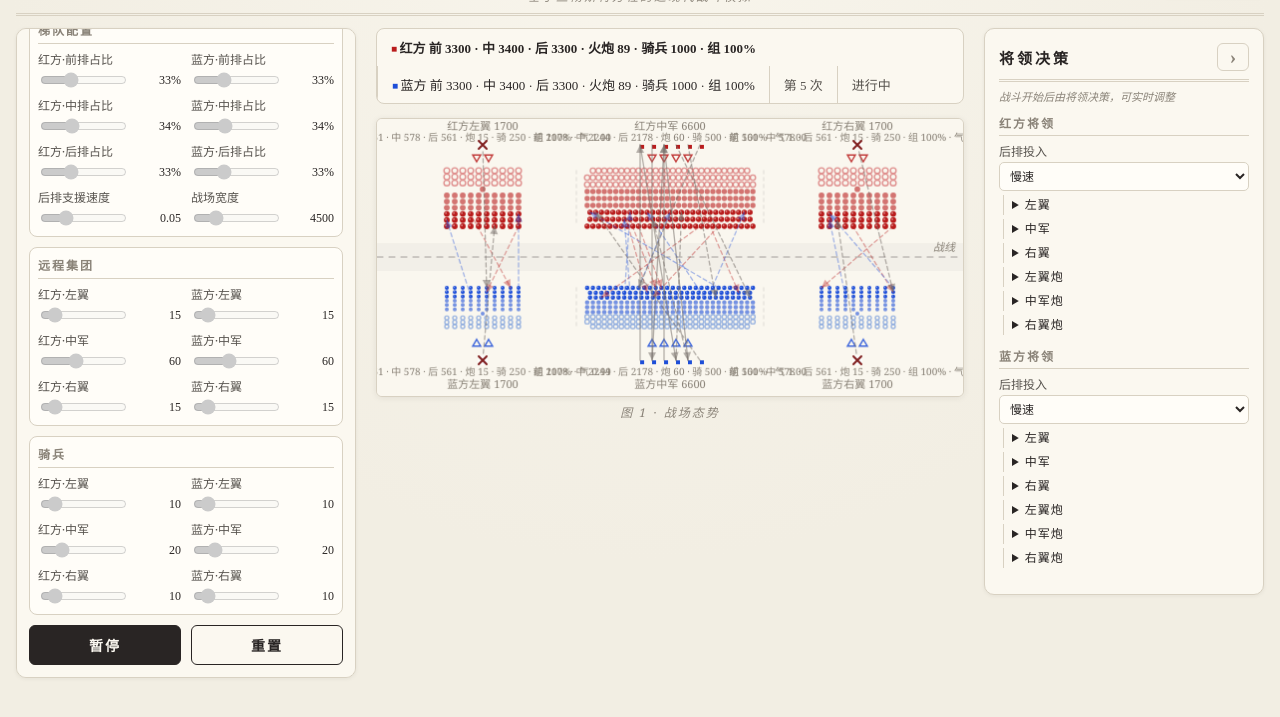
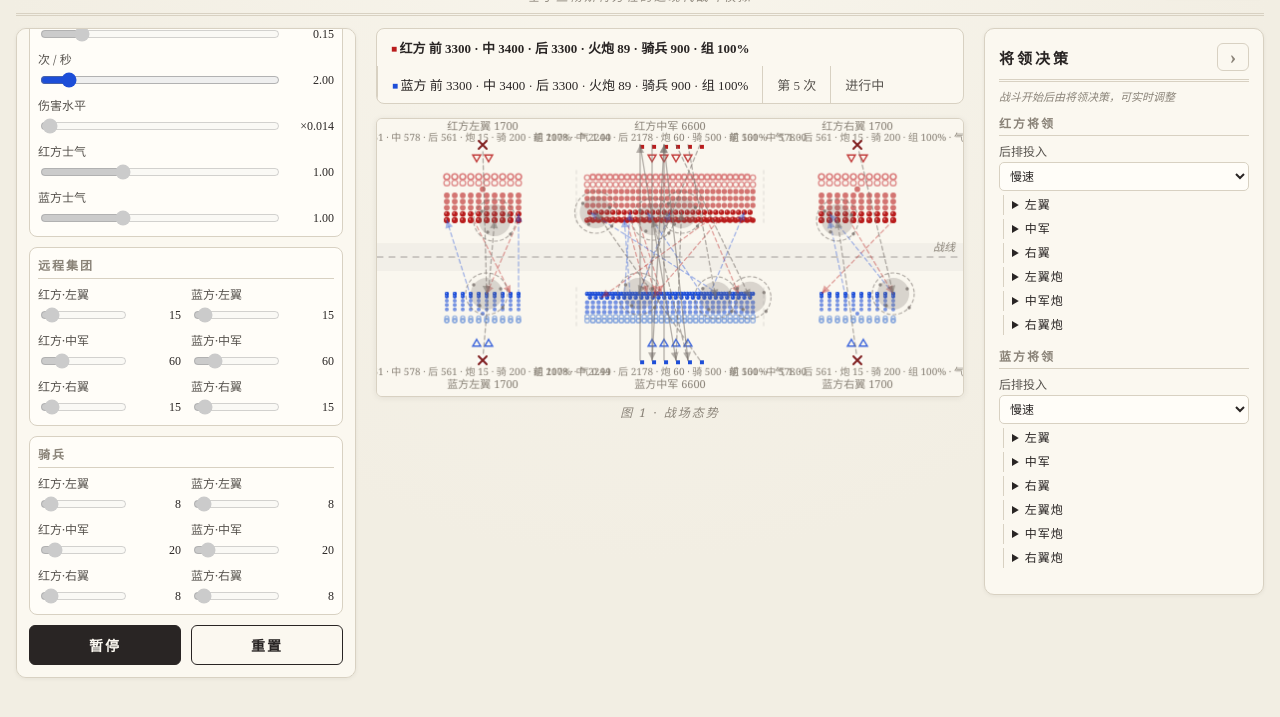
Before and after one commit to Cameliorn/web-war-simulator, a website built with Vite: page index.html in a window 1280 px wide. Both pictures are taken after a click on the button "开始模拟". Shown: the part 75-792 px from the top of the page. Built offline with nearby package versions, Linux system fonts and the light colour scheme.

Commit message:
重构占比滑杆联动，扩展骑兵炮兵上限并增强溃退与炮击渲染

```diff
--- a/index.html
+++ b/index.html
@@ -105,44 +105,6 @@
               </div>
             </section>
             <section class="panel-card panel-card-wide">
-              <h2>战斗参数</h2>
-              <label class="ctl">
-                <span>战斗随机性</span>
-                <span class="range-row">
-                  <input id="randomness" type="range" min="0" max="1" step="0.05" value="0.15" />
-                  <output id="randomness-out">0.15</output>
-                </span>
-              </label>
-              <label class="ctl">
-                <span>次 / 秒</span>
-                <span class="range-row">
-                  <input id="speed" type="range" min="0.1" max="20" step="0.01" value="2" />
-                  <output id="speed-out">2</output>
-                </span>
-              </label>
-              <label class="ctl">
-                <span>伤害水平</span>
-                <span class="range-row">
-                  <input id="damage-scale" type="range" min="0.005" max="1" step="0.001" value="0.014" />
-                  <output id="damage-scale-out">×0.014</output>
-                </span>
-              </label>
-              <label class="ctl">
-                <span>红方士气</span>
-                <span class="range-row">
-                  <input id="red-morale" type="range" min="0.5" max="2" step="0.05" value="1" />
-                  <output id="red-morale-out">1.00</output>
-                </span>
-              </label>
-              <label class="ctl">
-                <span>蓝方士气</span>
-                <span class="range-row">
-                  <input id="blue-morale" type="range" min="0.5" max="2" step="0.05" value="1" />
-                  <output id="blue-morale-out">1.00</output>
-                </span>
-              </label>
-            </section>
-            <section class="panel-card panel-card-wide">
               <h2>梯队配置</h2>
               <div class="label-grid">
                 <label class="ctl">
@@ -204,47 +166,85 @@
               </div>
             </section>
             <section class="panel-card panel-card-wide">
+              <h2>战斗参数</h2>
+              <label class="ctl">
+                <span>战斗随机性</span>
+                <span class="range-row">
+                  <input id="randomness" type="range" min="0" max="1" step="0.05" value="0.15" />
+                  <output id="randomness-out">0.15</output>
+                </span>
+              </label>
+              <label class="ctl">
+                <span>次 / 秒</span>
+                <span class="range-row">
+                  <input id="speed" type="range" min="0.1" max="20" step="0.01" value="2" />
+                  <output id="speed-out">2</output>
+                </span>
+              </label>
+              <label class="ctl">
+                <span>伤害水平</span>
+                <span class="range-row">
+                  <input id="damage-scale" type="range" min="0.005" max="1" step="0.001" value="0.014" />
+                  <output id="damage-scale-out">×0.014</output>
+                </span>
+              </label>
+              <label class="ctl">
+                <span>红方士气</span>
+                <span class="range-row">
+                  <input id="red-morale" type="range" min="0.5" max="2" step="0.05" value="1" />
+                  <output id="red-morale-out">1.00</output>
+                </span>
+              </label>
+              <label class="ctl">
+                <span>蓝方士气</span>
+                <span class="range-row">
+                  <input id="blue-morale" type="range" min="0.5" max="2" step="0.05" value="1" />
+                  <output id="blue-morale-out">1.00</output>
+                </span>
+              </label>
+            </section>
+            <section class="panel-card panel-card-wide">
               <h2>远程集团</h2>
               <div class="label-grid">
                 <label class="ctl">
                   <span>红方·左翼</span>
                   <span class="range-row">
-                    <input id="red-artillery-0" type="range" min="0" max="150" step="5" value="15" />
+                    <input id="red-artillery-0" type="range" min="0" max="300" step="5" value="15" />
                     <output id="red-artillery-0-out">15</output>
                   </span>
                 </label>
                 <label class="ctl">
                   <span>蓝方·左翼</span>
                   <span class="range-row">
-                    <input id="blue-artillery-0" type="range" min="0" max="150" step="5" value="15" />
+                    <input id="blue-artillery-0" type="range" min="0" max="300" step="5" value="15" />
                     <output id="blue-artillery-0-out">15</output>
                   </span>
                 </label>
                 <label class="ctl">
                   <span>红方·中军</span>
                   <span class="range-row">
-                    <input id="red-artillery-1" type="range" min="0" max="150" step="5" value="60" />
+                    <input id="red-artillery-1" type="range" min="0" max="300" step="5" value="60" />
                     <output id="red-artillery-1-out">60</output>
                   </span>
                 </label>
                 <label class="ctl">
                   <span>蓝方·中军</span>
                   <span class="range-row">
-                    <input id="blue-artillery-1" type="range" min="0" max="150" step="5" value="60" />
+                    <input id="blue-artillery-1" type="range" min="0" max="300" step="5" value="60" />
                     <output id="blue-artillery-1-out">60</output>
                   </span>
                 </label>
                 <label class="ctl">
                   <span>红方·右翼</span>
                   <span class="range-row">
-                    <input id="red-artillery-2" type="range" min="0" max="150" step="5" value="15" />
+                    <input id="red-artillery-2" type="range" min="0" max="300" step="5" value="15" />
                     <output id="red-artillery-2-out">15</output>
                   </span>
                 </label>
                 <label class="ctl">
                   <span>蓝方·右翼</span>
                   <span class="range-row">
-                    <input id="blue-artillery-2" type="range" min="0" max="150" step="5" value="15" />
+                    <input id="blue-artillery-2" type="range" min="0" max="300" step="5" value="15" />
                     <output id="blue-artillery-2-out">15</output>
                   </span>
                 </label>
@@ -256,42 +256,42 @@
                 <label class="ctl">
                   <span>红方·左翼</span>
                   <span class="range-row">
-                    <input id="red-cavalry-0" type="range" min="0" max="100" step="5" value="8" />
+                    <input id="red-cavalry-0" type="range" min="0" max="200" step="1" value="8" />
                     <output id="red-cavalry-0-out">8</output>
                   </span>
                 </label>
                 <label class="ctl">
                   <span>蓝方·左翼</span>
                   <span class="range-row">
-                    <input id="blue-cavalry-0" type="range" min="0" max="100" step="5" value="8" />
+                    <input id="blue-cavalry-0" type="range" min="0" max="200" step="1" value="8" />
                     <output id="blue-cavalry-0-out">8</output>
                   </span>
                 </label>
                 <label class="ctl">
                   <span>红方·中军</span>
                   <span class="range-row">
-                    <input id="red-cavalry-1" type="range" min="0" max="100" step="5" value="20" />
+                    <input id="red-cavalry-1" type="range" min="0" max="200" step="1" value="20" />
                     <output id="red-cavalry-1-out">20</output>
                   </span>
                 </label>
                 <label class="ctl">
                   <span>蓝方·中军</span>
                   <span class="range-row">
-                    <input id="blue-cavalry-1" type="range" min="0" max="100" step="5" value="20" />
+                    <input id="blue-cavalry-1" type="range" min="0" max="200" step="1" value="20" />
                     <output id="blue-cavalry-1-out">20</output>
                   </span>
                 </label>
                 <label class="ctl">
                   <span>红方·右翼</span>
                   <span class="range-row">
-                    <input id="red-cavalry-2" type="range" min="0" max="100" step="5" value="8" />
+                    <input id="red-cavalry-2" type="range" min="0" max="200" step="1" value="8" />
                     <output id="red-cavalry-2-out">8</output>
                   </span>
                 </label>
                 <label class="ctl">
                   <span>蓝方·右翼</span>
                   <span class="range-row">
-                    <input id="blue-cavalry-2" type="range" min="0" max="100" step="5" value="8" />
+                    <input id="blue-cavalry-2" type="range" min="0" max="200" step="1" value="8" />
                     <output id="blue-cavalry-2-out">8</output>
                   </span>
                 </label>
--- a/src/main.ts
+++ b/src/main.ts
@@ -508,6 +508,8 @@
   ...blueDeployInputs,
   ...redArtilleryInputs,
   ...blueArtilleryInputs,
+  ...redCavalryInputs,
+  ...blueCavalryInputs,
   randomnessInput,
   damageScaleInput,
   redMoraleInput,
@@ -554,33 +556,65 @@
 damageScaleInput.addEventListener("input", syncDamageScale);
 syncDamageScale();
 
-// 占比类滑杆显示为归一化百分比（梯队 / 翼部署）
-function syncPercentageOutputs(
+/** 联动占比滑杆：拖动一个时，其余滑块按原比例缩放，总和保持 100，滑块与数值同步移动 */
+function bindLinkedPercentage(
   inputs: readonly HTMLInputElement[],
   outputs: readonly HTMLOutputElement[],
 ): void {
-  const sum =
-    inputs.reduce((total, el) => total + el.valueAsNumber, 0) || 1;
+  const TARGET = 100;
+  const sync = (changedIndex: number): void => {
+    const value = Math.max(
+      0,
+      Math.min(TARGET, inputs[changedIndex].valueAsNumber),
+    );
+    inputs[changedIndex].value = String(value);
+    const others = inputs.filter((_, j) => j !== changedIndex);
+    const prevSum = others.reduce((sum, el) => sum + el.valueAsNumber, 0);
+    const remaining = TARGET - value;
+    const shares: number[] = [];
+    if (prevSum <= 0) {
+      // 其余滑块全为 0：把剩余占比平均分给其余滑块
+      const base = Math.floor(remaining / others.length);
+      shares.push(...others.map(() => base));
+      let rest = remaining - base * others.length;
+      for (let k = 0; rest > 0; k = (k + 1) % others.length, rest--) {
+        shares[k]++;
+      }
+    } else {
+      const raw = others.map(
+        (el) => (el.valueAsNumber / prevSum) * remaining,
+      );
+      shares.push(...raw.map(Math.floor));
+      let rest = remaining - shares.reduce((a, b) => a + b, 0);
+      // 最大余数法补足取整误差，保证总和恰好 100
+      const order = raw
+        .map((v, k) => [v - Math.floor(v), k] as const)
+        .sort((a, b) => b[0] - a[0]);
+      for (let k = 0; rest > 0; k++, rest--) {
+        shares[order[k % order.length][1]]++;
+      }
+    }
+    others.forEach((el, k) => {
+      el.value = String(shares[k]);
+    });
+    inputs.forEach((el, k) => {
+      outputs[k].textContent = `${Math.round(el.valueAsNumber)}%`;
+    });
+  };
   inputs.forEach((input, i) => {
-    outputs[i].textContent = `${Math.round((input.valueAsNumber / sum) * 100)}%`;
+    input.addEventListener("input", () => sync(i));
   });
+  sync(0);
 }
 
+// 梯队配置：联动占比（前/中/后）
 [redEchelonInputs, blueEchelonInputs].forEach((inputs, side) => {
-  const outputs = side === 0 ? redEchelonOuts : blueEchelonOuts;
-  inputs.forEach((input) => {
-    input.addEventListener("input", () => syncPercentageOutputs(inputs, outputs));
-  });
-  syncPercentageOutputs(inputs, outputs);
+  bindLinkedPercentage(inputs, side === 0 ? redEchelonOuts : blueEchelonOuts);
 });
 
-// 翼部署：每翼占比滑杆（左/中/右），归一化显示
+// 翼部署：联动占比（左/中/右）
 [redDeployInputs, blueDeployInputs].forEach((inputs, side) => {
-  const outputs = side === 0 ? redDeployOuts : blueDeployOuts;
-  inputs.forEach((input) => {
-    input.addEventListener("input", () => syncPercentageOutputs(inputs, outputs));
-  });
-  syncPercentageOutputs(inputs, outputs);
+  bindLinkedPercentage(inputs, side === 0 ? redDeployOuts : blueDeployOuts);
 });
 
 // 主循环：渲染跟随 rAF；整回合结算由定时器驱动（后台标签页也能继续推进）
--- a/src/render.ts
+++ b/src/render.ts
@@ -26,6 +26,10 @@
 const ARTILLERY_COLOR = "#78716c";
 /** 火力单元点间距上限：行点少时保持 8px，行点过多时按翼宽压缩 */
 const DOT_SPACING = 8;
+/** 溃退后撤最大位移（像素）：随溃退进度线性增大，越接近离场退得越远 */
+const ROUT_DRIFT_MAX = 22;
+/** 有序撤退后撤最大位移（更克制，体现有序） */
+const RETREAT_DRIFT_MAX = 14;
 const BG_COLOR = "#faf7ef";
 const GRID_COLOR = "rgba(41, 37, 36, 0.09)";
 const TEXT_COLOR = "#292524";
@@ -223,6 +227,8 @@
       RED_COLOR,
       RED_SOFT,
       sim.isRouting("red", i),
+      routDrift(sim, "red", i),
+      routFade(sim, "red", i),
     );
     drawWingFormation(
       ctx,
@@ -238,6 +244,8 @@
       BLUE_COLOR,
       BLUE_SOFT,
       sim.isRouting("blue", i),
+      routDrift(sim, "blue", i),
+      routFade(sim, "blue", i),
     );
   }
 
@@ -619,6 +627,7 @@
   farY: number,
   rows: readonly FormationRow[],
   dot: DotRef,
+  yOffset = 0,
 ): [number, number] {
   const totalRows = Math.max(1, rows.length);
   const space = Math.abs(farY - nearY);
@@ -630,8 +639,23 @@
   return [
     centerX +
       (dot.col - (count - 1) / 2) * formationRowSpacing(rows, wingWidth),
-    nearY + dir * dot.row * spacing,
+    formationY(nearY, farY, dir, dot.row, spacing, yOffset),
   ];
+}
+
+/** 阵型纵坐标：加上后撤位移，并限制在阵型带内（避免溃兵冲进标签/炮兵区） */
+function formationY(
+  nearY: number,
+  farY: number,
+  dir: number,
+  row: number,
+  spacing: number,
+  yOffset: number,
+): number {
+  const y = nearY + dir * row * spacing + yOffset;
+  const lo = Math.min(nearY, farY) + 6;
+  const hi = Math.max(nearY, farY) - 6;
+  return Math.max(lo, Math.min(hi, y));
 }
 
 /** 翼内统一的横向点间距：以最满的一排为准；点少时保持 8px，满排行横贯翼宽 */
@@ -641,6 +665,37 @@
 ): number {
   const maxCount = rows.reduce((max, row) => Math.max(max, row.count), 1);
   return Math.min(DOT_SPACING, (wingWidth - 16) / maxCount);
+}
+
+/** 溃退/撤退后撤位移：红方朝上、蓝方朝下（远离中央战线），随进度增大 */
+function routDrift(
+  sim: Simulation,
+  side: "red" | "blue",
+  wingIndex: number,
+): number {
+  const remaining = sim.getRoutTicksRemaining(side, wingIndex);
+  if (remaining <= 0) return 0;
+  const retreating = sim.isRetreating(side, wingIndex);
+  const duration = retreating ? RETREAT_DURATION : ROUT_DURATION;
+  const maxShift = retreating ? RETREAT_DRIFT_MAX : ROUT_DRIFT_MAX;
+  const progress = 1 - remaining / duration;
+  const dir = side === "red" ? -1 : 1;
+  return dir * maxShift * progress;
+}
+
+/** 溃退/撤退淡出：越接近离场越透明（溃退散得更快，撤退保持清晰） */
+function routFade(
+  sim: Simulation,
+  side: "red" | "blue",
+  wingIndex: number,
+): number {
+  const remaining = sim.getRoutTicksRemaining(side, wingIndex);
+  if (remaining <= 0) return 1;
+  const retreating = sim.isRetreating(side, wingIndex);
+  const duration = retreating ? RETREAT_DURATION : ROUT_DURATION;
+  const progress = 1 - remaining / duration;
+  const minAlpha = retreating ? 0.6 : 0.25;
+  return 1 - (1 - minAlpha) * progress;
 }
 
 /** 攻击对象 → 画布坐标 */
@@ -678,6 +733,7 @@
     farY,
     rows,
     dot,
+    routDrift(sim, dot.side, dot.wing),
   );
 }
 
@@ -729,6 +785,7 @@
           farY,
           rows,
           source,
+          routDrift(sim, side, i),
         );
         const [tx, ty] = attackTargetXY(
           assignment.target,
@@ -785,6 +842,10 @@
           height,
           sim,
         );
+        // 面杀伤：压制成形的炮弹落点画冲击圈，体现范围伤害
+        if (assignment.target.kind === "dot") {
+          drawArtilleryBlast(ctx, tx, ty);
+        }
         drawArrow(
           ctx,
           xs[assignment.icon] ?? centerX,
@@ -798,6 +859,42 @@
       }
     }
   }
+}
+
+/** 火炮面杀伤标记：落点周围的半透明冲击圈与溅射点 */
+function drawArtilleryBlast(
+  ctx: CanvasRenderingContext2D,
+  x: number,
+  y: number,
+): void {
+  ctx.save();
+  ctx.globalAlpha = 0.26;
+  ctx.fillStyle = ARTILLERY_COLOR;
+  ctx.beginPath();
+  ctx.arc(x, y, 16, 0, Math.PI * 2);
+  ctx.fill();
+  ctx.globalAlpha = 0.55;
+  ctx.strokeStyle = ARTILLERY_COLOR;
+  ctx.setLineDash([3, 3]);
+  ctx.lineWidth = 1.2;
+  ctx.beginPath();
+  ctx.arc(x, y, 21, 0, Math.PI * 2);
+  ctx.stroke();
+  ctx.setLineDash([]);
+  ctx.globalAlpha = 0.8;
+  ctx.fillStyle = ARTILLERY_COLOR;
+  const offsets = [
+    [-13, -9],
+    [14, -5],
+    [-7, 12],
+    [16, 14],
+  ] as const;
+  for (const [dx, dy] of offsets) {
+    ctx.beginPath();
+    ctx.arc(x + dx, y + dy, 1.7, 0, Math.PI * 2);
+    ctx.fill();
+  }
+  ctx.restore();
 }
 
 /** 击杀线：上一回合实际击毙目标的那几条线，以实线高亮（短暂显示） */
@@ -832,6 +929,7 @@
       farY,
       rows,
       source,
+      routDrift(sim, source.side, source.wing),
     );
     const [tx, ty] = attackTargetXY(assignment.target, width, height, sim);
     drawArrow(
@@ -853,6 +951,8 @@
     const xs = batteryIconXs(centerX, wings[assignment.wing].guns);
     const y = batteryY(assignment.side, height);
     const [tx, ty] = attackTargetXY(assignment.target, width, height, sim);
+    // 击杀实线同样带面杀伤冲击圈
+    drawArtilleryBlast(ctx, tx, ty);
     drawArrow(
       ctx,
       xs[assignment.icon] ?? centerX,
@@ -878,6 +978,11 @@
   for (const charge of sim.getCavalryCharges()) {
     const wings = charge.side === "red" ? sim.redWings : sim.blueWings;
     const wing = wings[charge.wing];
+    const enemyWings = charge.side === "red" ? sim.blueWings : sim.redWings;
+    const enemy = enemyWings[charge.wing];
+    // 侧击冲锋用琥珀色，与步兵侧击箭头一致
+    const flanking =
+      enemy.front + enemy.middle + enemy.rear <= 0;
     const cavalry = wing.cavalry;
     const icons = cavalryIconCount(cavalry);
     const centerX = wingMargin + wingWidth * (charge.wing + 0.5);
@@ -908,7 +1013,11 @@
       sy,
       tx,
       ty,
-      charge.side === "red" ? RED_COLOR : BLUE_COLOR,
+      flanking
+        ? AMBER
+        : charge.side === "red"
+          ? RED_COLOR
+          : BLUE_COLOR,
       0.85,
       true,
     );
@@ -961,6 +1070,7 @@
       farY,
       rows,
       dot,
+      routDrift(sim, dot.side, dot.wing),
     );
     drawKillMark(ctx, x, y);
   }
@@ -1005,6 +1115,8 @@
   color: string,
   softColor: string,
   routing = false,
+  yOffset = 0,
+  fade = 1,
 ): void {
   // 一个点代表一个火力单元：每排点数 = 战场宽度 / 每点人数
   const rows = formationRows(front, middle, rear, wing, rowWidth);
@@ -1016,11 +1128,13 @@
   const dir = nearY <= farY ? 1 : -1;
   const fillColor = routing ? "#8f8b84" : color;
   const ringColor = routing ? "#8f8b84" : softColor;
-  const alpha = routing ? 0.55 : 1;
+  const frontAlpha = (routing ? 0.55 : 1) * fade;
+  const middleAlpha = (routing ? 0.4 : 0.6) * fade;
+  const rearAlpha = (routing ? 0.5 : 0.8) * fade;
   const dotSpacing = formationRowSpacing(rows, wingWidth);
 
   for (const row of rows) {
-    const y = nearY + dir * row.row * spacing;
+    const y = formationY(nearY, farY, dir, row.row, spacing, yOffset);
     // 点半径随横纵实际间距缩小，点数不设上限也不重叠
     const minSpacing = Math.min(dotSpacing, spacing || dotSpacing);
     const radius = Math.max(0.8, minSpacing * 0.46);
@@ -1031,7 +1145,7 @@
     for (let c = 0; c < row.count; c++) {
       const x = centerX + (c - (row.count - 1) / 2) * dotSpacing;
       if (row.echelon === "front") {
-        ctx.globalAlpha = alpha;
+        ctx.globalAlpha = frontAlpha;
         ctx.fillStyle = fillColor;
         ctx.beginPath();
         ctx.arc(x, y, frontRadius, 0, Math.PI * 2);
@@ -1047,13 +1161,13 @@
         );
         ctx.fill();
       } else if (row.echelon === "middle") {
-        ctx.globalAlpha = routing ? 0.4 : 0.6;
+        ctx.globalAlpha = middleAlpha;
         ctx.fillStyle = fillColor;
         ctx.beginPath();
         ctx.arc(x, y, radius, 0, Math.PI * 2);
         ctx.fill();
       } else {
-        ctx.globalAlpha = routing ? 0.5 : 0.8;
+        ctx.globalAlpha = rearAlpha;
         ctx.strokeStyle = ringColor;
         ctx.lineWidth = 1.4;
         ctx.beginPath();
--- a/src/simulation.ts
+++ b/src/simulation.ts
@@ -190,6 +190,8 @@
   chargeTicks: number;
   /** 冲锋中：下一回合结算一次对决（保留一回合可见的冲锋状态） */
   attacking: boolean;
+  /** 冲锋剩余可见回合数（倒计时到 0 才结算对决） */
+  attackTicks: number;
   /** 本次冲锋的目标（结算与绘制共用） */
   target: DotRef | null;
 }
@@ -265,6 +267,8 @@
 export const KILL_MARK_TICKS = 8;
 /** 骑兵蓄力回合数：准备状态持续该回合数后发动一次冲锋 */
 export const CAVALRY_CHARGE_TICKS = 30;
+/** 骑兵冲锋可见回合数：进入冲锋状态后保留该回合数再结算对决 */
+const CAVALRY_ATTACK_TICKS = 3;
 /** 骑兵对决基础胜率：配合 2 倍杀伤，单次冲锋期望交换比为正但风险高 */
 const CAVALRY_DUEL_CHANCE = 0.4;
 /** 每个骑兵单元代表的骑兵人数（历史配比约 5%~10%，默认 900 人 = 9%） */
@@ -616,6 +620,7 @@
             id: cavalryId++,
             chargeTicks: CAVALRY_CHARGE_TICKS,
             attacking: false,
+            attackTicks: 0,
             target: null,
           }),
         ),
@@ -1326,6 +1331,12 @@
         while (idx < units.length) {
           const unit = units[idx];
           if (unit.attacking) {
+            // 冲锋状态保留数回合再结算，让攻击动画清晰可见
+            unit.attackTicks -= dt;
+            if (unit.attackTicks > 0) {
+              idx++;
+              continue;
+            }
             this.resolveCavalryDuel(side, i, idx, unit, noise, duelRng);
             if (unit.attacking) {
               // 阵亡：单元已被移除，idx 保持原位继续下一个
@@ -1338,8 +1349,9 @@
           } else {
             unit.chargeTicks -= dt;
             if (unit.chargeTicks <= 0) {
-              // 蓄满：进入冲锋状态并锁定目标（下一回合结算，冲锋状态可见一回合）
+              // 蓄满：进入冲锋状态并锁定目标（保留 3 回合冲锋动画后结算）
               unit.attacking = true;
+              unit.attackTicks = CAVALRY_ATTACK_TICKS;
               unit.target = this.pickCavalryTarget(side, i, unit);
             }
             idx++;
@@ -1384,8 +1396,11 @@
   ): void {
     const wing = (side === "red" ? this.redWings : this.blueWings)[wingIndex];
     const candidates = this.cavalryTargetCandidates(side, wingIndex);
-    // 没有可攻击目标：退回蓄力，不算对决失败
-    if (candidates.length === 0) return;
+    // 没有可攻击目标：退回蓄力，不算对决失败（避免一直停留在冲锋状态）
+    if (candidates.length === 0) {
+      unit.attacking = false;
+      return;
+    }
     const target = unit.target ?? candidates[0];
     // 主目标可能随阵型变化失效：退回候选第一个
     const targetValid = candidates.some(
```
Also changed, not shown: AGENTS.md (+1 -1 lines).
